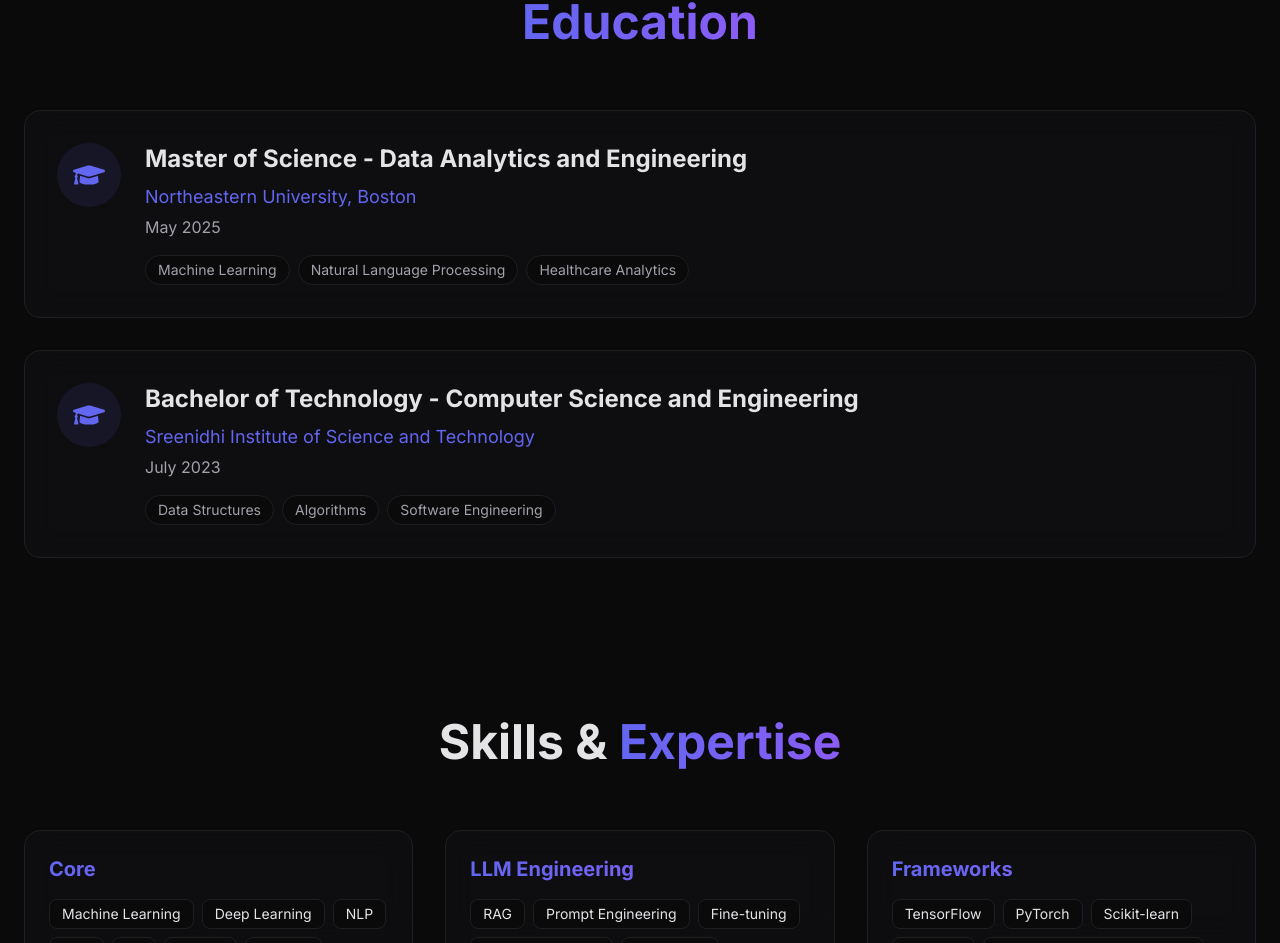
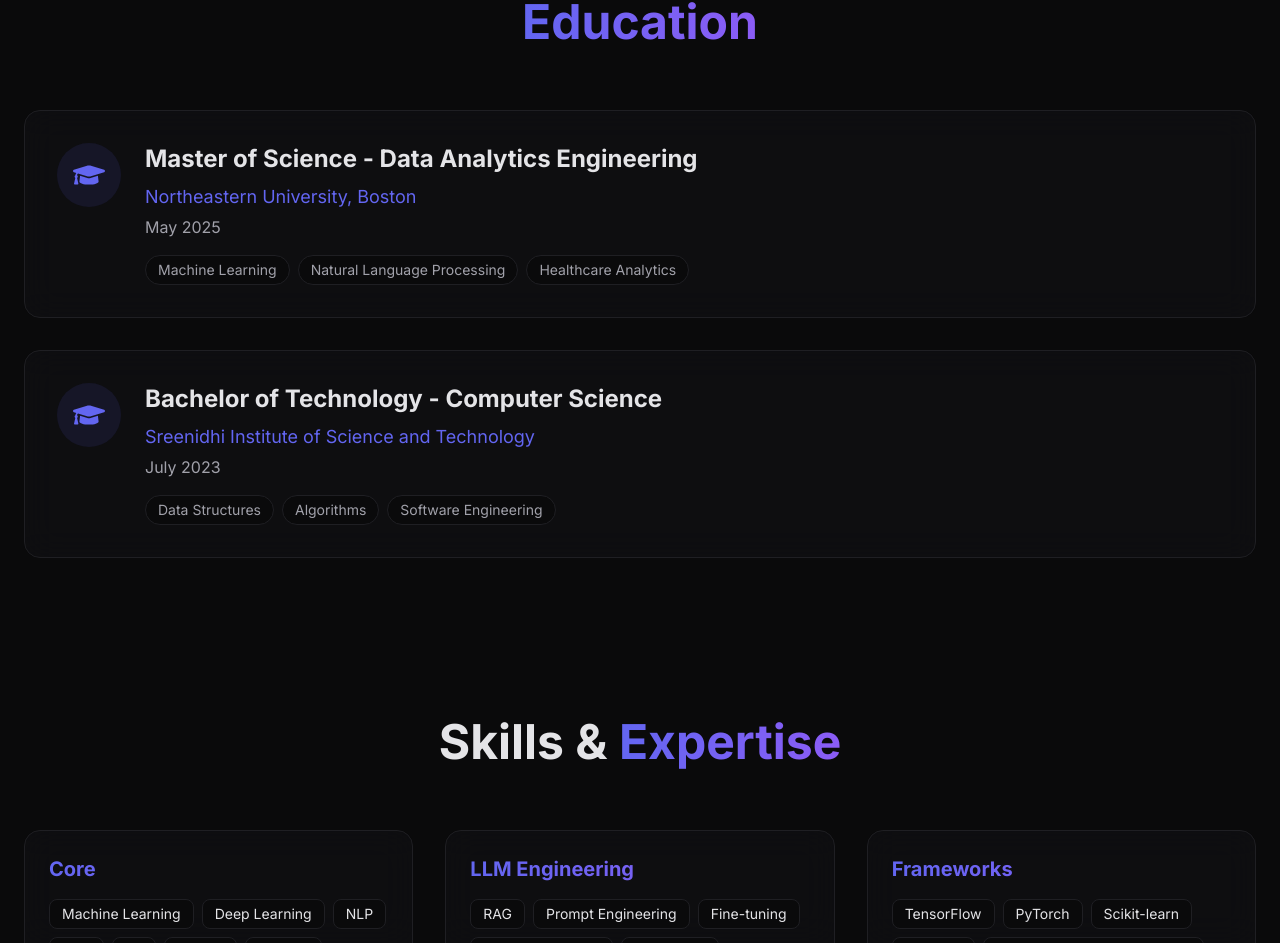
Before and after one commit to Rithvik-katakamm/portfolio, a React (Vite) app: page / in a window 1280 px wide. Shown: the part 2994-3937 px from the top of the page. Built offline with nearby package versions, Linux system fonts and the light colour scheme.

Commit message:
edited education section

```diff
--- a/src/components/Education.jsx
+++ b/src/components/Education.jsx
@@ -6,13 +6,13 @@
 
   const education = [
     {
-      degree: 'Master of Science - Data Analytics and Engineering',
+      degree: 'Master of Science - Data Analytics Engineering',
       school: 'Northeastern University, Boston',
       period: 'May 2025',
       highlights: ['Machine Learning', 'Natural Language Processing', 'Healthcare Analytics'],
     },
     {
-      degree: 'Bachelor of Technology - Computer Science and Engineering',
+      degree: 'Bachelor of Technology - Computer Science',
       school: 'Sreenidhi Institute of Science and Technology',
       period: 'July 2023',
       highlights: ['Data Structures', 'Algorithms', 'Software Engineering'],
```
